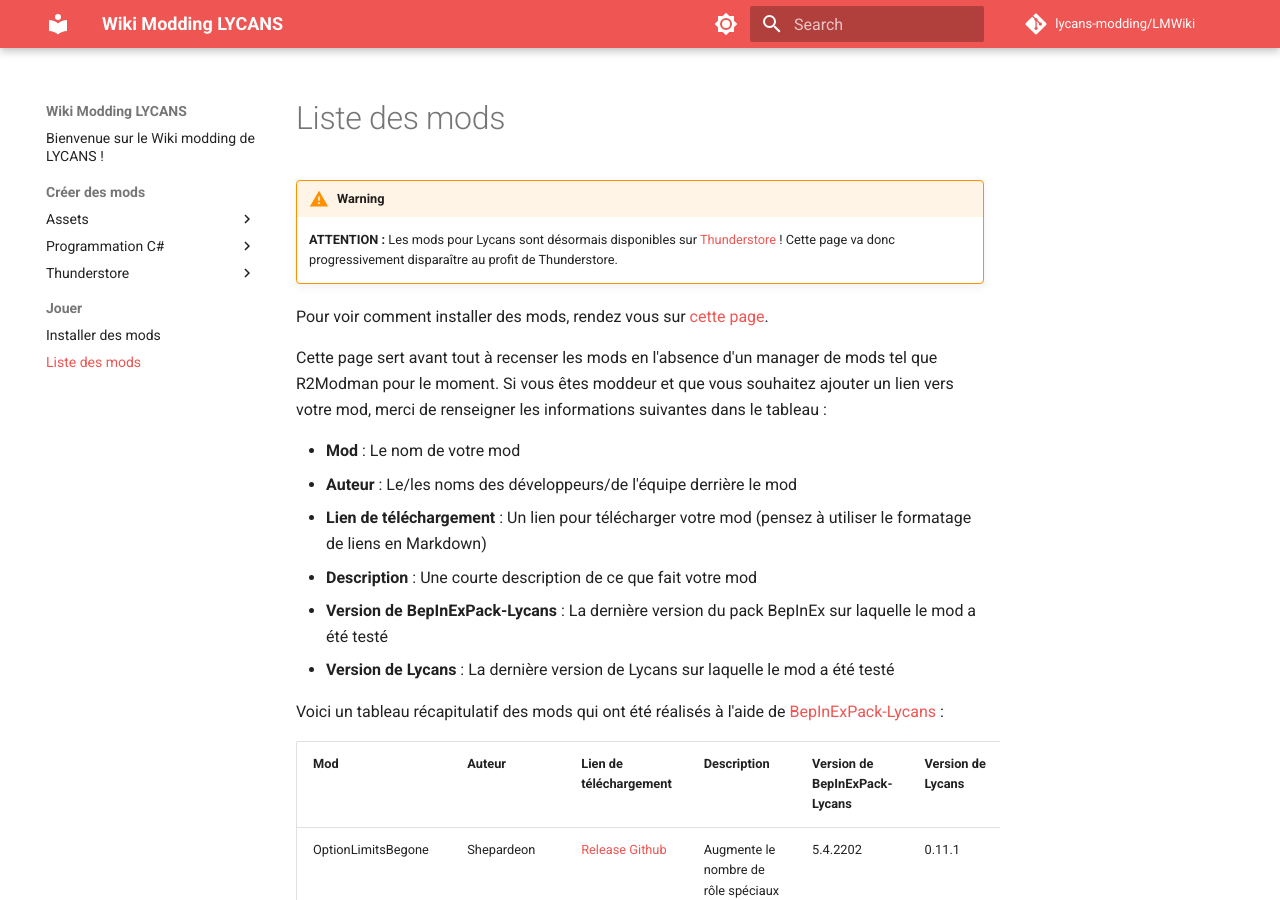
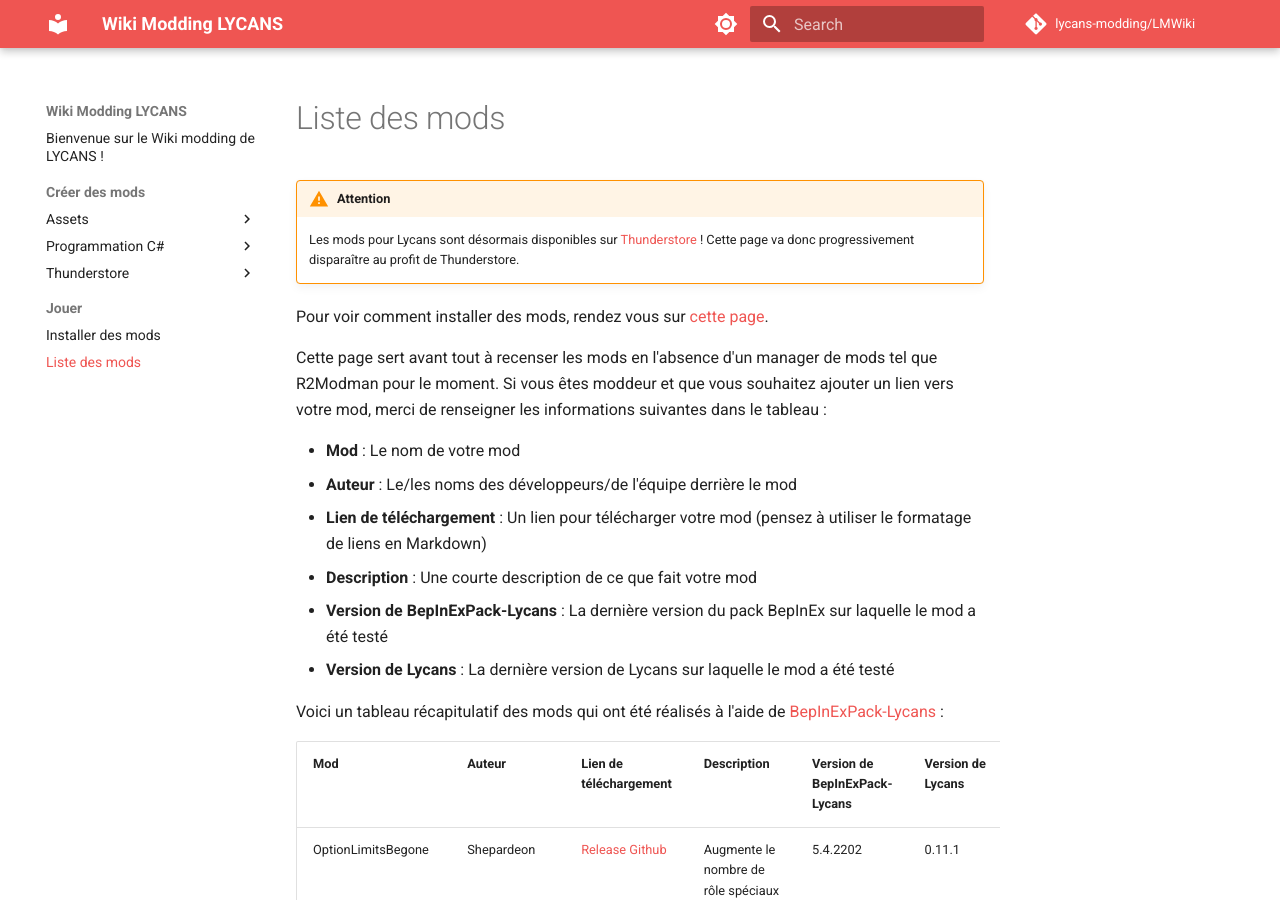
Before and after one commit to lycans-modding/LMWiki, an MkDocs documentation site: the page built from docs/Jouer/Liste-des-mods.md, in a window 1280 px wide and 900 px high. Built offline with MkDocs 1.6.1 and Material for MkDocs 9.7.7, drawn with Linux system fonts in a browser that asks for light colours; comment, search, counter and statistics services are not loaded.

Commit message:
[GitHub Action] Update docs

```diff
--- a/docs/Jouer/Liste-des-mods.md
+++ b/docs/Jouer/Liste-des-mods.md
@@ -1,7 +1,8 @@
 # Liste des mods
 
-!!! warning
-    **ATTENTION :** Les mods pour Lycans sont désormais disponibles sur [Thunderstore](https://thunderstore.io/c/lycans/) ! Cette page va donc progressivement disparaître au profit de Thunderstore.
+!!! warning "Attention"
+
+    Les mods pour Lycans sont désormais disponibles sur [Thunderstore](https://thunderstore.io/c/lycans/) ! Cette page va donc progressivement disparaître au profit de Thunderstore.
 
 Pour voir comment installer des mods, rendez vous sur [cette page](https://lycans-modding.github.io/LMWiki/Jouer/Installer-des-mods/).
 
```
